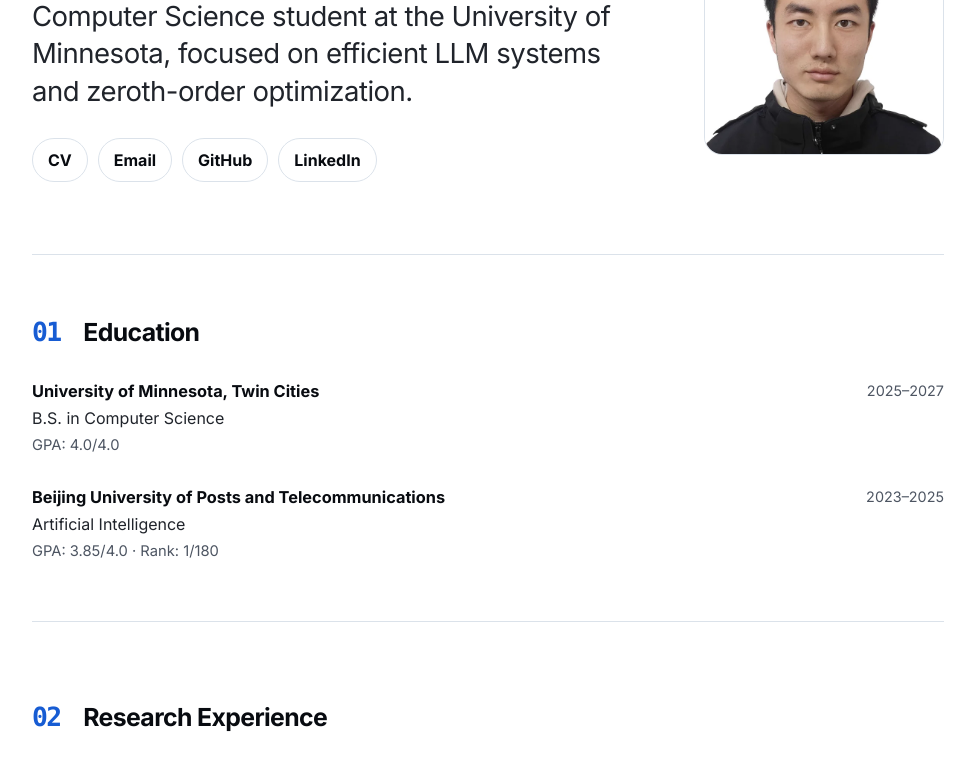
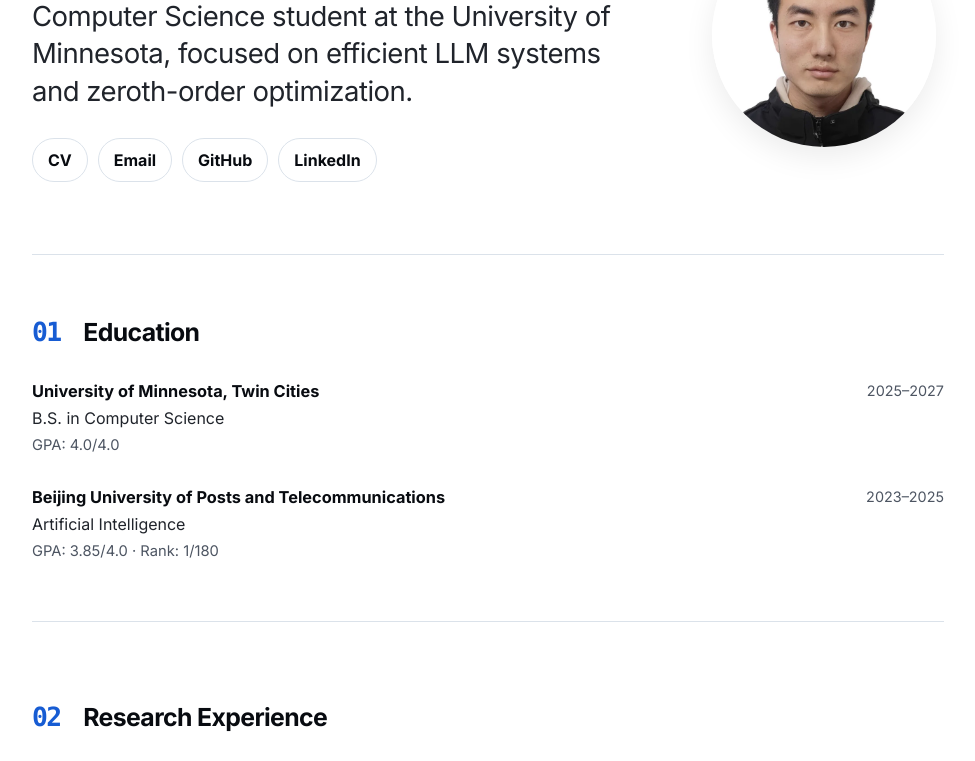
Before and after one commit to playeriv65/playeriv65.github.io, an Astro site: page / in a window 1280 px wide. Shown: the part 272-1033 px from the top of the page, without its empty margins (152-1127 px from the left). Built offline with nearby package versions, Linux system fonts and the light colour scheme; Astro itself is replaced by a stand-in of ours.

Commit message:
Soften profile photo framing

```diff
--- a/src/components/IndexContent.astro
+++ b/src/components/IndexContent.astro
@@ -108,7 +108,7 @@ const c = content[lang];
     .contact-links { display: flex; flex-wrap: wrap; align-items: center; gap: 10px; margin-top: 28px; }
     .contact-links a { color: var(--color-heading); background: rgba(255, 255, 255, .72); border: 1px solid var(--color-border); border-radius: 999px; padding: 9px 15px; font-weight: 650; transition: color .18s ease, border-color .18s ease, background .18s ease, transform .18s ease; }
     .contact-links a:hover { color: var(--color-primary); background: white; border-color: #9fb4d2; text-decoration: none; transform: translateY(-1px); }
-    .portrait { width: 240px; aspect-ratio: 1; border: 1px solid var(--color-border); border-radius: 18px; overflow: hidden; background: white; }
+    .portrait { width: 224px; aspect-ratio: 1; justify-self: center; border: 0; border-radius: 50%; overflow: hidden; background: white; box-shadow: 0 10px 30px rgba(8, 11, 16, .08); }
     .portrait img { display: block; width: 100%; height: 100%; object-fit: cover; }
     section { scroll-margin-top: 80px; padding: 58px 0; border-bottom: 1px solid var(--color-border); }
     section:not(.hero) { counter-increment: section; }
```
